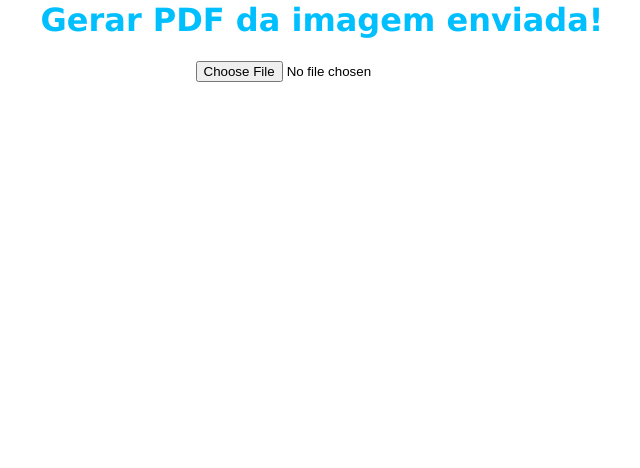
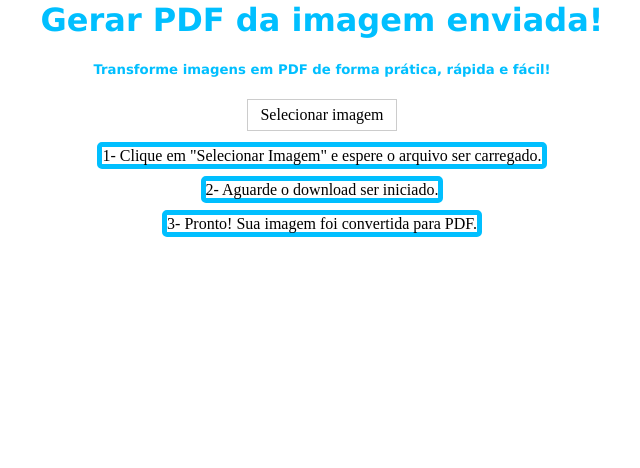
Before and after one commit to willon23/PDF, a Flask app: page / in a window 1280 px wide. Shown: the part 332-800 px from the top of the page, without its empty margins (318-958 px from the left). Run offline with Flask 2, Linux system fonts and the light colour scheme; some libraries are stand-ins or nearby versions.

Commit message:
Versão 2

```diff
--- a/templates/index.html
+++ b/templates/index.html
@@ -1,89 +1,73 @@
-<!DOCTYPE html>
-<html lang="pt-br">
 
+<!DOCTYPE html><html lang="pt-br">
 <head>
-    <title>Gerar Imagem Base64</title>
-    <div class="box1">
-    <a> <img src="https://images2.imgbox.com/0c/9b/8QwLOxBz_o.png" alt="image host"/></a>
-    </div>
+<style>
+
+input[type="file"] {
+    display: none;
+}
+.custom-file-upload {
+    border: 1px solid #ccc;
+    display: inline-block;
+    padding: 6px 12px;
+    cursor: pointer;
+}
+
+div1 {
+    border-radius: 5px;
+    width: 300px;
+    border: 5px solid deepskyblue;
+    margin: 25px;
+}
+
+
+</style>
+
+<title>Converter Imagens em PDF</title> <div class="box1"> <a> <img src="https://images2.imgbox.com/0c/9b/8QwLOxBz_o.png" alt="image host"/></a> </div>
+
 </head>
+<body> <font face="verdana" color="#00BFFF">
 
-<body>
-    <font face="verdana" color="#00BFFF">
-   <h1><center>Gerar PDF da imagem enviada!</center></h1>
-    </font>
+<h1>
+<center>Gerar PDF da imagem enviada!</center>
+</h1>
 
-    <!-- Criar o campo para usuario selecionar a imagem -->
-    <center><input type="file" id="imagem-usuario" onchange="converterImagem();" /></center>
+<center><h5>
+Transforme imagens em PDF de forma prática, rápida e fácil!<h5>
+</center>
 
-    <!-- Receber e apresentar a imagem para o usuario apos converte para Base64 -->
-    <center><div id="apresentar-imagem"></div></center>
+</font>
+<!-- Criar o campo para usuario selecionar a imagem --> <center>
+<label for="imagem-usuario" class="custom-file-upload">
+    <i class="fa fa-cloud-upload"></i> Selecionar imagem
+</label>
 
-    <!-- Incluir a biblioteca para gerar PDF-->
-    <script src="https://cdnjs.cloudflare.com/ajax/libs/jspdf/1.5.3/jspdf.debug.js"
-        integrity="sha384-NaWTHo/8YCBYJ59830LTz/P4aQZK1sS0SneOgAvhsIl3zBu8r9RevNg5lHCHAuQ/"
-        crossorigin="anonymous"></script>
+<input type="file" id="imagem-usuario" onchange="converterImagem();" />
 
-    <script>
-        // Funcao converter imagem para base64
-        function converterImagem() {
+<p><div1>1- Clique em "Selecionar Imagem" e espere o arquivo ser carregado.</div1></p>
 
-            // Receber o arquivo do formulario
-            var receberArquivo = document.getElementById("imagem-usuario").files;
-            //console.log(receberArquivo);
+<p><div1>2- Aguarde o download ser iniciado.</div1></p>
 
-            // Verificar se existe o arquivo
-            if (receberArquivo.length > 0) {
+<p><div1>3- Pronto! Sua imagem foi convertida para PDF.</div1></p>
 
-                // Carregar a imagem
-                var carregarImagem = receberArquivo[0];
-                //console.log(carregarImagem);
-
-                // FileReader - permite ler o conteudo do arquivo do computador do usuario
-                var lerArquivo = new FileReader();
-
-                // O evento onload ocorre quando um objeto he carregado
-                lerArquivo.onload = function (arquivoCarregado) {
-                    // Converter a imagem para base64
-                    var imagemBase64 = arquivoCarregado.target.result;
-                    //console.log(imagemBase64);
-
-                    //**** INICIO ENVIAR IMAGEM PARA O HTML *****/
-                    // Cria o elemento HTML
-                    var novaImagem = document.createElement('img');
-
-                    // Atribuir a imagem para o atributo src
-                    novaImagem.src = imagemBase64;
-                    //**** FIM ENVIAR IMAGEM PARA O HTML *****/
-
-                    // Enviar imagem para o HTML
-                    document.getElementById("apresentar-imagem").innerHTML = novaImagem.outerHTML;
-
-                    // Recuperar a imagem base64 do HTML
-                    //console.log(document.getElementById("apresentar-imagem").innerHTML);
-
-                    //**** INICIO GERAR PDF *****/
-                    // Instanciar o jsPDF
-                    var doc = new jsPDF();
-
-                    // Texto que deve estar no PDF
-                    doc.text('Este arquivo foi convertido em AllPdf!', 15, 15);
-
-                    // Imagem que deve estar no PDF
-                    doc.addImage(imagemBase64, 15, 25, 50, 50);
-
-                    // Gerar PDF
-                    doc.save('Output.pdf');
-
-                    //**** FIM GERAR PDF *****/
-                }
-
-                // O metodo readAsDataURL e usado para ler o conteudo
-                lerArquivo.readAsDataURL(carregarImagem);
-            }
-        }
-    </script>
-
+</center>
+<!-- Receber e apresentar a imagem para o usuario apos converte para Base64 --> <center><div id="apresentar-imagem"></div></center>
+<!-- Incluir a biblioteca para gerar PDF--> <script src="https://cdnjs.cloudflare.com/ajax/libs/jspdf/1.5.3/jspdf.debug.js" integrity="sha384-NaWTHo/8YCBYJ59830LTz/P4aQZK1sS0SneOgAvhsIl3zBu8r9RevNg5lHCHAuQ/" crossorigin="anonymous"></script>
+<script> // Funcao converter imagem para base64 function converterImagem() {
+// Receber o arquivo do formulario var receberArquivo = document.getElementById("imagem-usuario").files; //console.log(receberArquivo);
+// Verificar se existe o arquivo if (receberArquivo.length > 0) {
+// Carregar a imagem var carregarImagem = receberArquivo[0]; //console.log(carregarImagem);
+// FileReader - permite ler o conteudo do arquivo do computador do usuario var lerArquivo = new FileReader();
+// O evento onload ocorre quando um objeto he carregado lerArquivo.onload = function (arquivoCarregado) { // Converter a imagem para base64 var imagemBase64 = arquivoCarregado.target.result; //console.log(imagemBase64);
+//**** INICIO ENVIAR IMAGEM PARA O HTML *****/ // Cria o elemento HTML var novaImagem = document.createElement('img');
+// Atribuir a imagem para o atributo src novaImagem.src = imagemBase64; //**** FIM ENVIAR IMAGEM PARA O HTML *****/
+// Enviar imagem para o HTML document.getElementById("apresentar-imagem").innerHTML = novaImagem.outerHTML;
+// Recuperar a imagem base64 do HTML //console.log(document.getElementById("apresentar-imagem").innerHTML);
+//**** INICIO GERAR PDF *****/ // Instanciar o jsPDF var doc = new jsPDF();
+// Texto que deve estar no PDF doc.text('Este arquivo foi convertido em AllPdf!', 15, 15);
+// Imagem que deve estar no PDF doc.addImage(imagemBase64, 15, 25, 50, 50);
+// Gerar PDF doc.save('Output.pdf');
+//**** FIM GERAR PDF *****/ }
+// O metodo readAsDataURL e usado para ler o conteudo lerArquivo.readAsDataURL(carregarImagem); } } </script>
 </body>
-
 </html>
```
